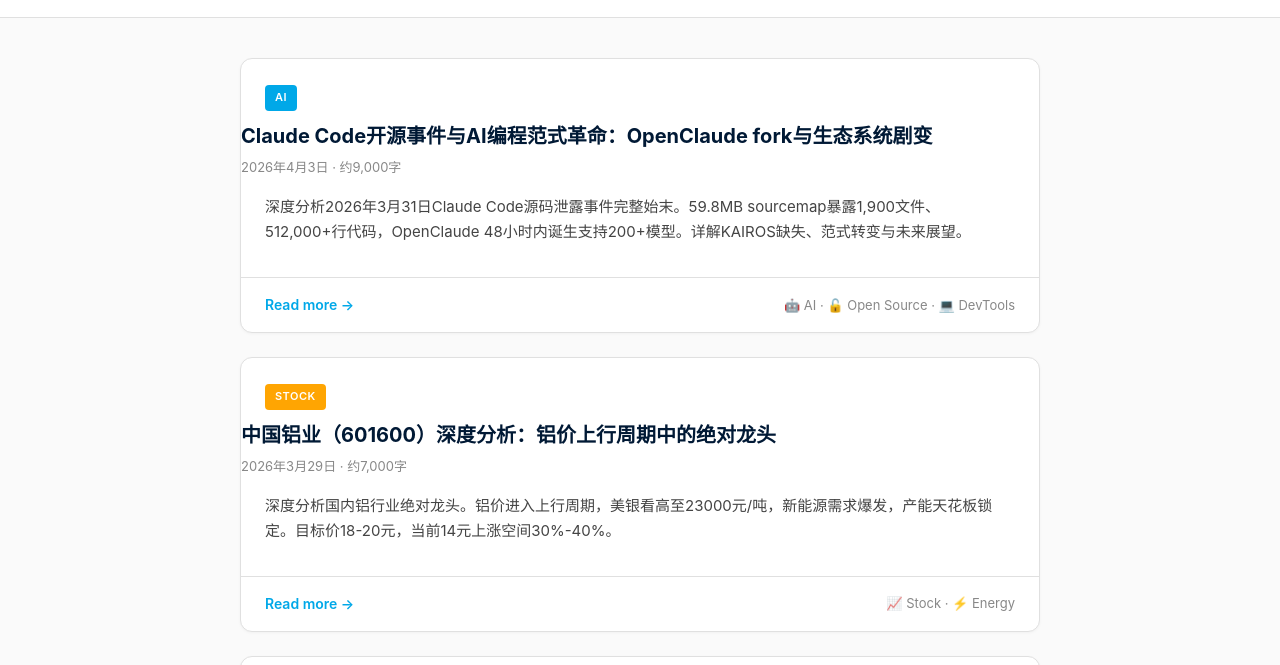
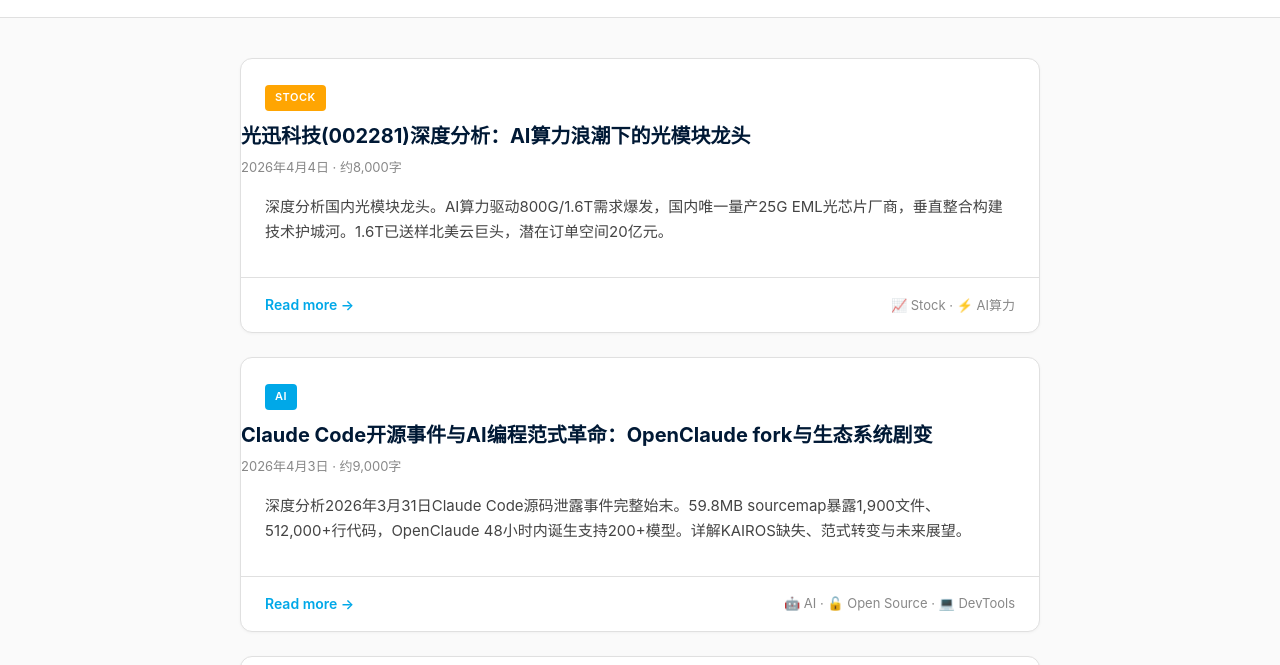
Before and after one commit to gordonho/research-reports, a plain HTML site: page index.html in a window 1280 px wide. Shown: the part 61-726 px from the top of the page. Drawn offline with Linux system fonts and the light colour scheme.

Commit message:
新增光迅科技(002281)深度分析报告

```diff
--- a/index.html
+++ b/index.html
@@ -49,6 +49,15 @@
         </div>
     </div>
     <main class="main">
+        <!-- 光迅科技深度报告 -->
+        <article class="post">
+            <div class="post-header"><span class="post-tag stock">Stock</span></div>
+            <h2 class="post-title"><a href="view_report.html?file=stock_深度分析_光迅科技_002281_20260404.md">光迅科技(002281)深度分析：AI算力浪潮下的光模块龙头</a></h2>
+            <div class="post-meta">2026年4月4日 · 约8,000字</div>
+            <div class="post-content"><p>深度分析国内光模块龙头。AI算力驱动800G/1.6T需求爆发，国内唯一量产25G EML光芯片厂商，垂直整合构建技术护城河。1.6T已送样北美云巨头，潜在订单空间20亿元。</p></div>
+            <div class="post-footer"><a href="view_report.html?file=stock_深度分析_光迅科技_002281_20260404.md" class="read-more">Read more →</a><span class="post-stats">📈 Stock · ⚡ AI算力</span></div>
+        </article>
+
         <!-- Claude Code开源报告 -->
         <article class="post">
             <div class="post-header"><span class="post-tag ai">AI</span></div>
```
Also changed, not shown: 1 other file.
